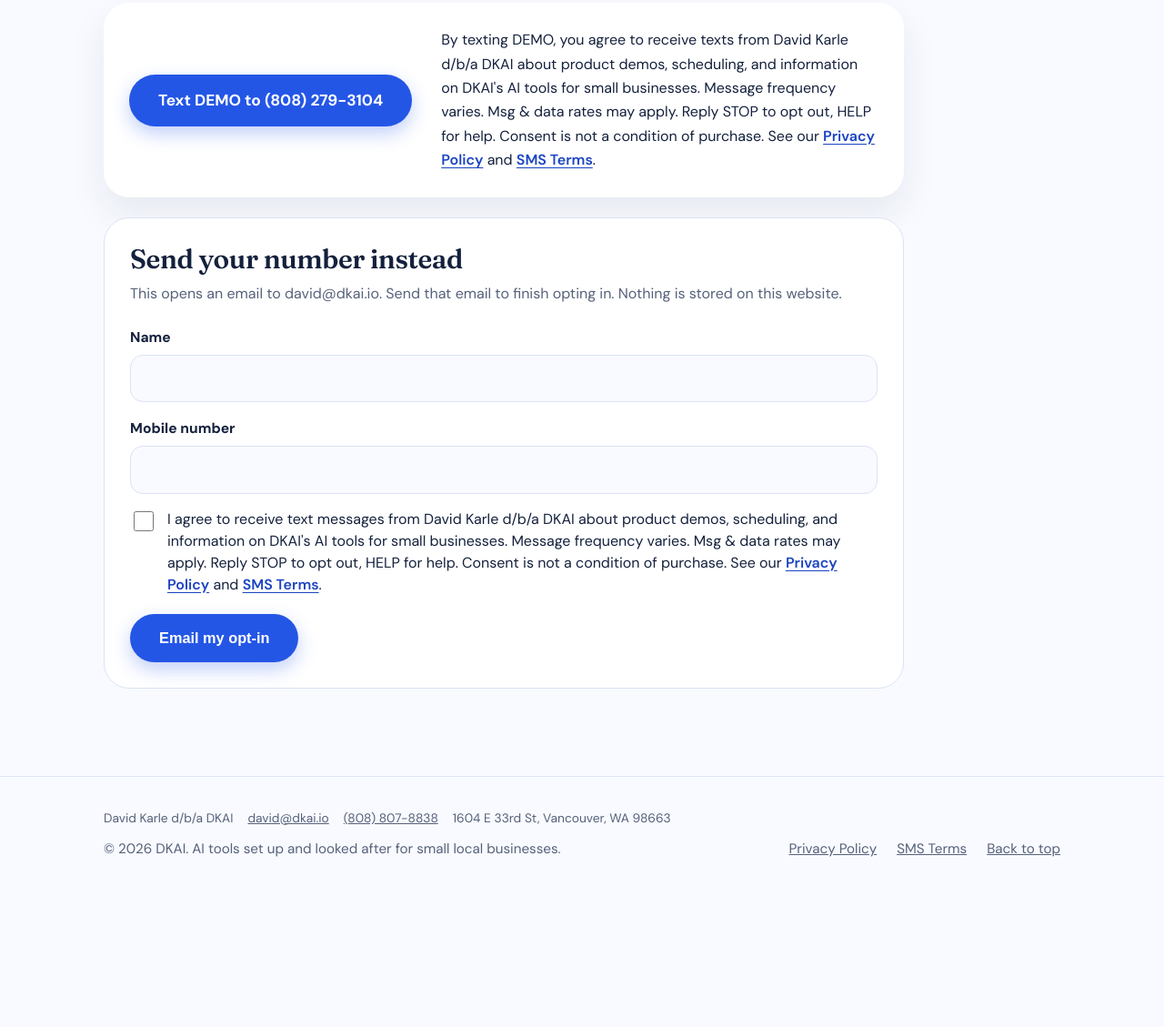
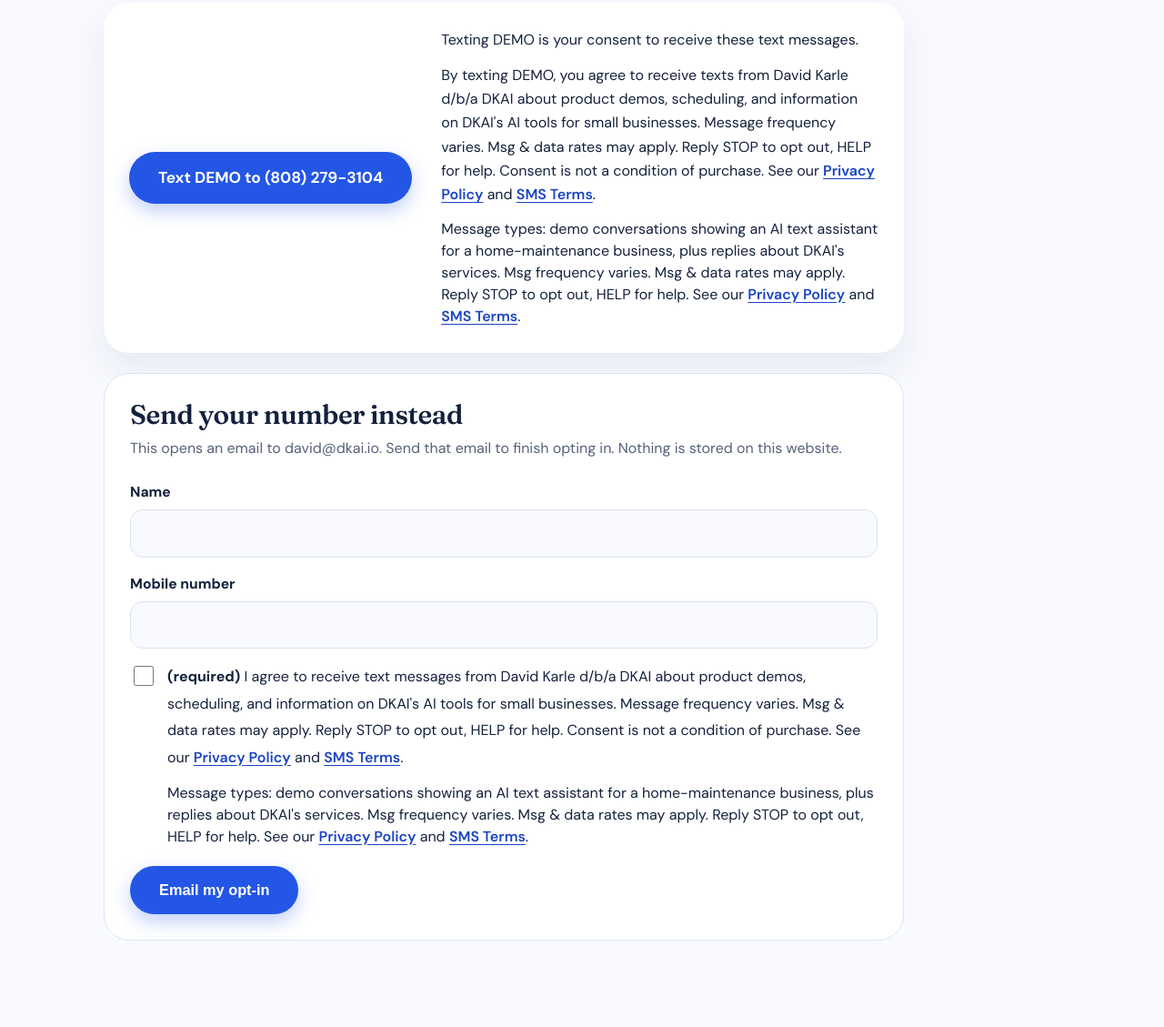
Before and after one commit to davidkarle/dkai-site, a plain HTML site: page kalani-demo/index.html in a window 1280 px wide. Shown: the part 448-1577 px from the top of the page at 91% size. Before the commit the page ends 1439 px from the top, so only its background shows below. Drawn offline with Linux system fonts and the light colour scheme.

Commit message:
Fill the A2P gaps on consent, privacy, and age
State that texting DEMO is consent, mark the checkbox required, and add message types, cookies, data security, and an 18-or-older line.

Co-authored-by: davidkarle <davidkarle@users.noreply.github.com>

```diff
--- a/kalani-demo/index.html
+++ b/kalani-demo/index.html
@@ -127,6 +127,7 @@ header.site {
 .sms-cta { font-size: 1.08rem; text-align: center; line-height: 1.3; }
 .sms-cta .num { white-space: nowrap; }
 .disclosure { margin: 0; color: var(--ink); font-size: 1rem; overflow-wrap: break-word; }
+.disclosure + .disclosure { margin-top: 12px; }
 .disclosure a { color: var(--clay-dark); font-weight: 600; text-underline-offset: 3px; }
 .disclosure a:hover { color: var(--clay); }
 
@@ -173,6 +174,11 @@ header.site {
 .consent label { font-size: 1rem; line-height: 1.5; overflow-wrap: break-word; }
 .consent a { color: var(--clay-dark); font-weight: 600; text-underline-offset: 3px; }
 .consent a:hover { color: var(--clay); }
+.consent-copy { min-width: 0; }
+.req { font-weight: 700; }
+.msg-types { margin: 12px 0 0; font-size: 1rem; line-height: 1.5; overflow-wrap: break-word; }
+.msg-types a { color: var(--clay-dark); font-weight: 600; text-underline-offset: 3px; }
+.msg-types a:hover { color: var(--clay); }
 
 footer { padding: 36px 0 44px; font-size: .95rem; color: var(--muted); border-top: 1px solid var(--line); }
 .foot { display: flex; flex-wrap: wrap; gap: 12px 30px; justify-content: space-between; align-items: center; }
@@ -224,7 +230,11 @@ footer { padding: 36px 0 44px; font-size: .95rem; color: var(--muted); border-to
 
         <div class="cta-panel">
           <a class="btn btn-primary sms-cta" href="sms:+18082793104?&amp;body=DEMO">Text DEMO to <span class="num">(808) 279-3104</span></a>
-          <p class="disclosure">By texting DEMO, you agree to receive texts from David Karle d/b/a DKAI about product demos, scheduling, and information on DKAI's AI tools for small businesses. Message frequency varies. Msg &amp; data rates may apply. Reply STOP to opt out, HELP for help. Consent is not a condition of purchase. See our <a href="/privacy-policy">Privacy Policy</a> and <a href="/sms-terms">SMS Terms</a>.</p>
+          <div>
+            <p class="disclosure">Texting DEMO is your consent to receive these text messages.</p>
+            <p class="disclosure">By texting DEMO, you agree to receive texts from David Karle d/b/a DKAI about product demos, scheduling, and information on DKAI's AI tools for small businesses. Message frequency varies. Msg &amp; data rates may apply. Reply STOP to opt out, HELP for help. Consent is not a condition of purchase. See our <a href="/privacy-policy">Privacy Policy</a> and <a href="/sms-terms">SMS Terms</a>.</p>
+            <p class="disclosure msg-types">Message types: demo conversations showing an AI text assistant for a home-maintenance business, plus replies about DKAI's services. Msg frequency varies. Msg &amp; data rates may apply. Reply STOP to opt out, HELP for help. See our <a href="/privacy-policy">Privacy Policy</a> and <a href="/sms-terms">SMS Terms</a>.</p>
+          </div>
         </div>
 
         <form class="opt-in" id="opt-in" method="post" action="mailto:david@dkai.io?subject=Kalani%20demo%20text%20opt-in" enctype="text/plain">
@@ -240,7 +250,10 @@ footer { padding: 36px 0 44px; font-size: .95rem; color: var(--muted); border-to
           </label>
           <div class="consent">
             <input id="consent" name="consent" type="checkbox" value="yes" required>
-            <label for="consent">I agree to receive text messages from David Karle d/b/a DKAI about product demos, scheduling, and information on DKAI's AI tools for small businesses. Message frequency varies. Msg &amp; data rates may apply. Reply STOP to opt out, HELP for help. Consent is not a condition of purchase. See our <a href="/privacy-policy">Privacy Policy</a> and <a href="/sms-terms">SMS Terms</a>.</label>
+            <div class="consent-copy">
+              <label for="consent"><span class="req">(required)</span> I agree to receive text messages from David Karle d/b/a DKAI about product demos, scheduling, and information on DKAI's AI tools for small businesses. Message frequency varies. Msg &amp; data rates may apply. Reply STOP to opt out, HELP for help. Consent is not a condition of purchase. See our <a href="/privacy-policy">Privacy Policy</a> and <a href="/sms-terms">SMS Terms</a>.</label>
+              <p class="msg-types">Message types: demo conversations showing an AI text assistant for a home-maintenance business, plus replies about DKAI's services. Msg frequency varies. Msg &amp; data rates may apply. Reply STOP to opt out, HELP for help. See our <a href="/privacy-policy">Privacy Policy</a> and <a href="/sms-terms">SMS Terms</a>.</p>
+            </div>
           </div>
           <button class="btn btn-primary" type="submit">Email my opt-in</button>
         </form>
```
Also changed, not shown: privacy-policy/index.html (+10 -1 lines), sms-terms/index.html (+2 -1 lines).
